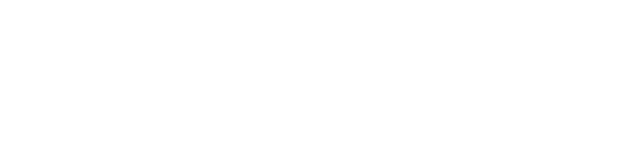
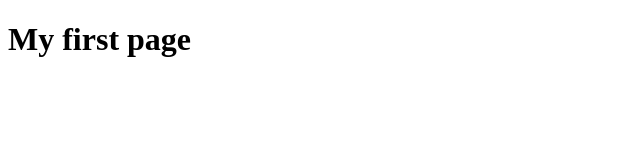
Before and after one commit to morozzz26/animation-car-first, a plain HTML site: page index.html in a window 1280 px wide. Shown: the whole page, without its empty margins (0-640 px from the left). Drawn offline with Linux system fonts and the light colour scheme.

Commit message:
add html

```diff
--- a/index.html
+++ b/index.html
@@ -6,7 +6,7 @@
   </head>
   <body>
 
-
+  <h1>My first page</h1>
   <script>
     console.log('My name is Dima!');
   </script>
```
